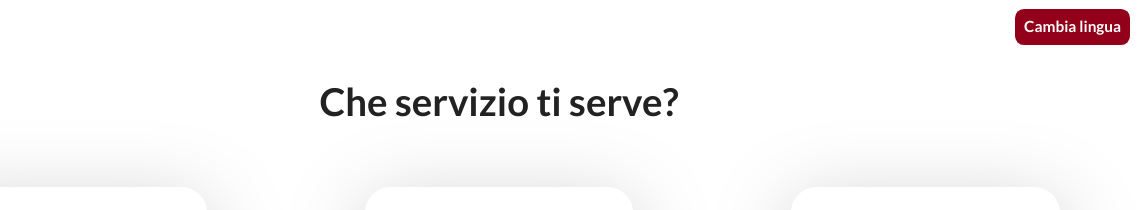
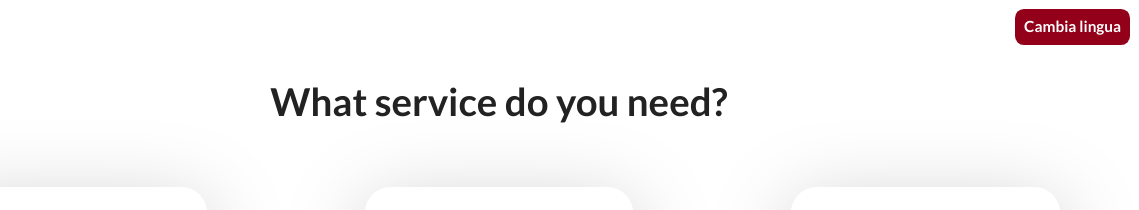
Before and after one commit to Dan2194/TiburMaps, a website: page public/pages/home.html in a window 1280 px wide. Shown: the top 210 px of the page, 141-1280 px from the left. Drawn offline with Linux system fonts and the light colour scheme.

Commit message:
dovrebbe andare

```diff
--- a/package.json
+++ b/package.json
@@ -13,5 +13,8 @@
   },
   "devDependencies": {
     "parcel-bundler": "^1.12.4"
+  },
+  "dependencies": {
+    "i18next": "^22.4.15"
   }
 }
--- /dev/null
+++ b/public/js/i18n.js
@@ -0,0 +1,109 @@
+
+
+
+const defaultLocale = "en";
+
+let locale;
+
+// ...
+
+// When the page content is ready...
+
+document.addEventListener("DOMContentLoaded", () => {
+
+  setLocale(defaultLocale);
+
+  bindLocaleSwitcher(defaultLocale);
+
+});
+
+// ...
+
+// Whenever the user selects a new locale, we
+
+// load the locale's translations and update
+
+// the page
+
+function bindLocaleSwitcher(initialValue) {
+
+  const switcher =
+
+    document.querySelector("[data-i18n-switcher]");
+
+  switcher.value = initialValue;
+
+  switcher.onchange = (e) => {
+
+    // Set the locale to the selected option[value]
+
+    setLocale(e.target.value);
+
+  };
+
+}
+
+
+// Load translations for the given locale and translate
+
+// the page to this locale
+
+async function setLocale(newLocale) {
+
+  if (newLocale === locale) return;
+
+  const newTranslations =
+
+    await fetchTranslationsFor(newLocale);
+
+  locale = newLocale;
+
+  translations = newTranslations;
+
+  translatePage();
+
+}
+
+// Retrieve translations JSON object for the given
+
+// locale over the network
+
+async function fetchTranslationsFor(newLocale) {
+
+  const response = await fetch(`../translations/${newLocale}.json`);
+
+  return await response.json();
+
+}
+
+// Replace the inner text of each element that has a
+
+// data-i18n-key attribute with the translation corresponding
+
+// to its data-i18n-key
+
+function translatePage() {
+
+  document
+
+    .querySelectorAll("[data-i18n-key]")
+
+    .forEach(translateElement);
+
+}
+
+// Replace the inner text of the given HTML element
+
+// with the translation in the active locale,
+
+// corresponding to the element's data-i18n-key
+
+function translateElement(element) {
+
+  const key = element.getAttribute("data-i18n-key");
+
+  const translation = translations[key];
+
+  element.innerText = translation;
+
+}
--- a/public/pages/home.html
+++ b/public/pages/home.html
@@ -27,9 +27,7 @@
 </div>
 
 <div class="Title">
-  <h1 style="text-align: center; font-size: 3vw;">
-   Che servizio ti serve?
-  </h1>
+  <h1 style="text-align: center; font-size: 3vw;" data-i18n-key="home-title">Che servizio ti serve?</h1>
 </div>
 
 <div class="cards-container">
@@ -63,5 +61,6 @@
 
 
 
+<script src="../js/i18n.js"></script>
 </body>
 </html>
--- /dev/null
+++ b/public/translations/en.json
@@ -0,0 +1,7 @@
+{
+
+  "home-title": "What service do you need?",
+
+  "lead": "Welcome to my little spot on the interwebs!"
+
+}
```
Also changed, not shown: public/pages/language.html (+9 -0 lines), public/translations/it.json (added, +7 -0 lines), 1 other file.
